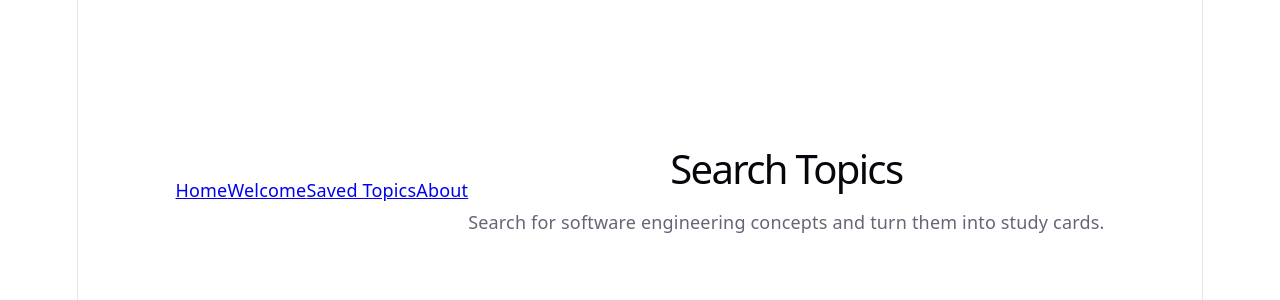
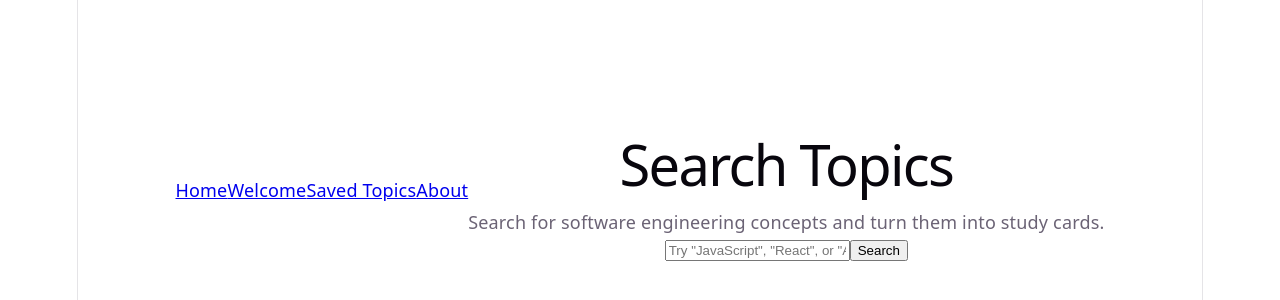
Before and after one commit to Mia-Cran/software-engineering-study-tracker, a React (Vite) app: page /home in a window 1280 px wide. Shown: the part 230-530 px from the top of the page. Built offline with nearby package versions, Linux system fonts and the light colour scheme.

Commit message:
created HomePage skeleton structure

```diff
--- a/src/pages/HomePage/HomePage.jsx
+++ b/src/pages/HomePage/HomePage.jsx
@@ -1,10 +1,14 @@
 function HomePage() {
   return (
-    <section className="app__intro">
-      <h1 className="app__title">Search Topics</h1>
-      <p className="app__description">
+    <section className="home">
+      <h1 className="home__title">Search Topics</h1>
+      <p className="home__description">
          Search for software engineering concepts and turn them into study cards.
       </p>
+      <form className="home__form">
+        <input className="home__input" type="text" placeholder='Try "JavaScript", "React", or "API"'/>
+        <button className="home__button" type="submit">Search</button>
+      </form>
     </section>
   );
 }
```
